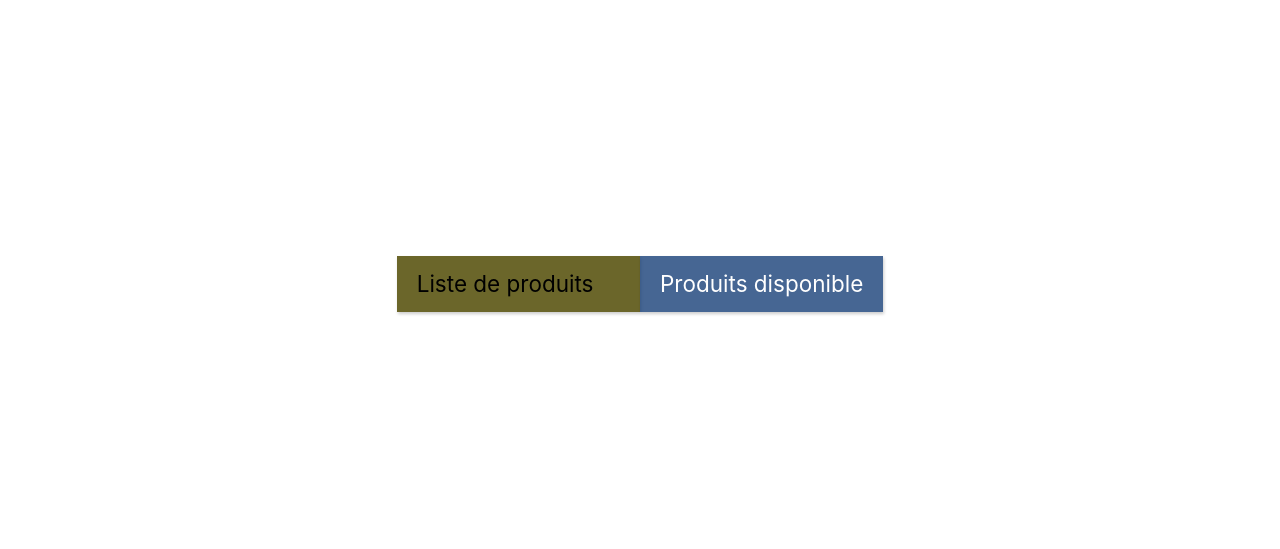
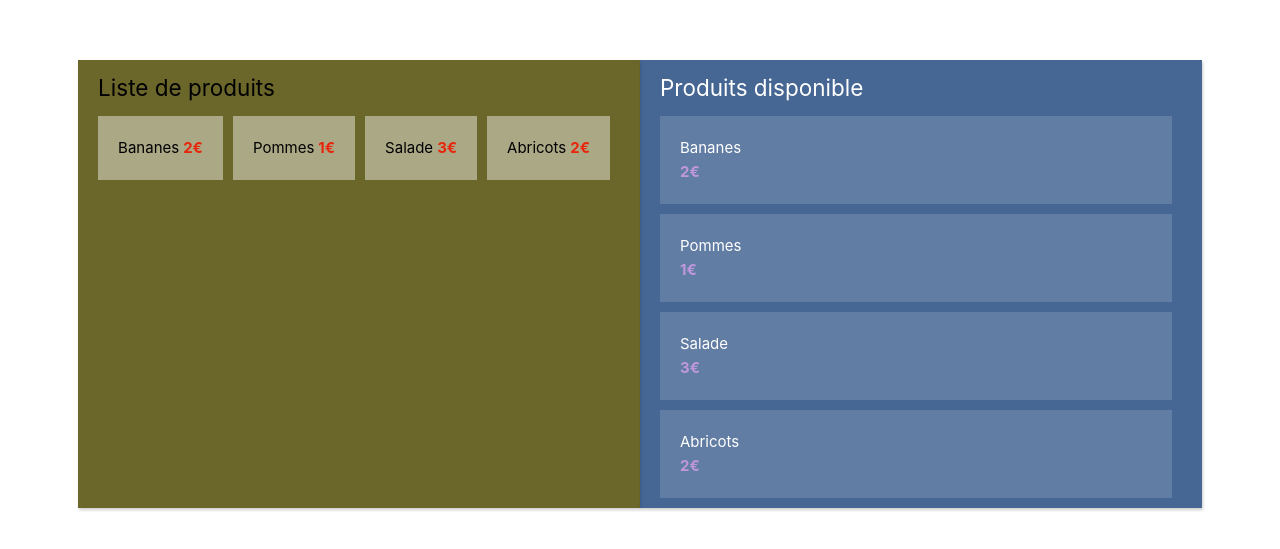
Before and after one commit to GregMarshall999/vuex-tutorial, a Vue app: page / in a window 1280 px wide. Shown: the part 101-650 px from the top of the page. Built offline with nearby package versions, Linux system fonts and the light colour scheme.

Commit message:
utilisation store

```diff
--- a/src/App.vue
+++ b/src/App.vue
@@ -1,6 +1,6 @@
 <template>
-  <ProductLister :productList="products"/>
-  <ProductViewer :products="products"/>
+  <ProductLister/>
+  <ProductViewer/>
 </template>
 
 <script setup>
--- a/src/components/ProductLister.vue
+++ b/src/components/ProductLister.vue
@@ -12,13 +12,12 @@
 </template>
 
 <script setup>
+import { computed } from 'vue';
+import { useStore } from 'vuex';
 
-const props = defineProps({
-    productList: {
-        type: Array,
-        required: true
-    }
-});
+const store = useStore();
+
+const productList = computed(() => store.state.products);
 
 </script>
 
--- a/src/components/ProductViewer.vue
+++ b/src/components/ProductViewer.vue
@@ -12,17 +12,16 @@
 </template>
 
 <script setup>
+import { computed } from 'vue';
+import { useStore } from 'vuex';
 
-const props = defineProps({
-    products: {
-        type: Array,
-        required: true
-    }
-});
+const store = useStore();
+
+const products = computed(() => store.state.products);
 
 </script>
 
-<style scoped>
+<style>
 
 .viewer {
     background: #0c3772c2;
--- a/src/main.js
+++ b/src/main.js
@@ -2,5 +2,6 @@ import './assets/main.css'
 
 import { createApp } from 'vue'
 import App from './App.vue'
+import store from './store'
 
-createApp(App).mount('#app')
+createApp(App).use(store).mount('#app');
--- a/src/store/index.js
+++ b/src/store/index.js
@@ -1,4 +1,4 @@
-const { createStore } = require("vuex");
+import { createStore } from "vuex";
 
 const state = {
     products: [
```
